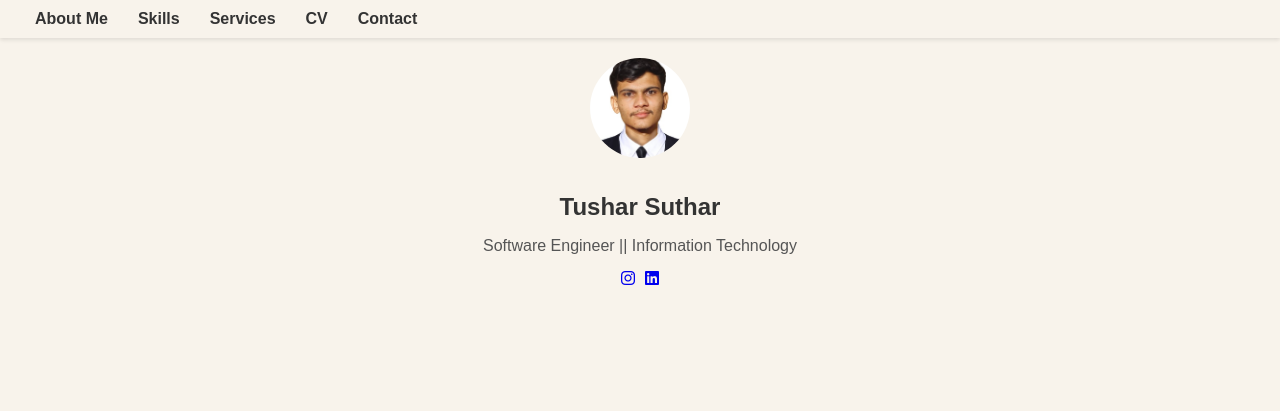
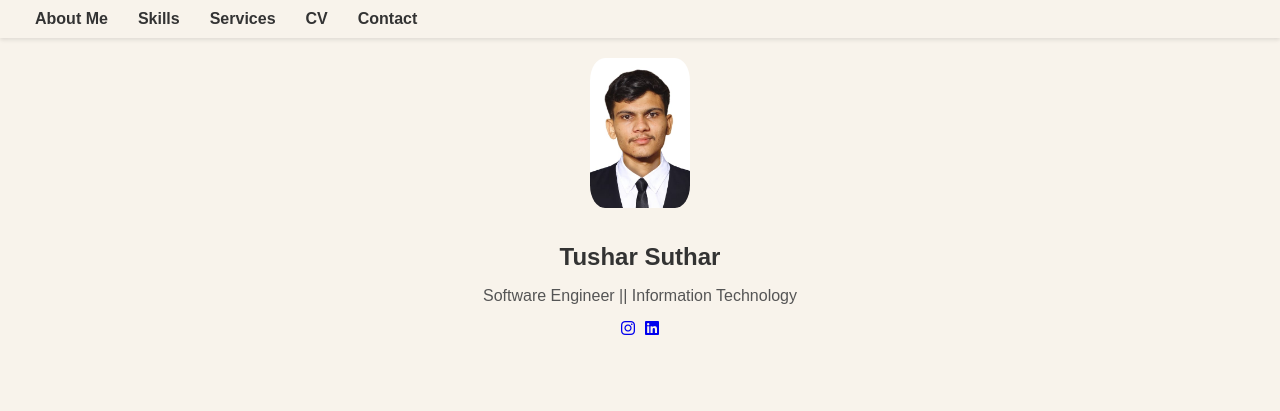
Before and after one commit to tusharsuthar108/Tushar_portfolio, a website: page index.html in a window 1280 px wide. Drawn offline with Linux system fonts and the light colour scheme.

Commit message:
style.css

```diff
--- a/style.css
+++ b/style.css
@@ -1,3 +1,13 @@
+/* General Styles */
+body {
+    font-family: Arial, sans-serif;
+    margin: 0;
+    padding: 0;
+    background-color: #f8f3eb;
+    color: #333;
+    scroll-behavior: smooth; /* Smooth scrolling for anchor links */
+}
+
 /* Navbar Styles */
 .navbar {
     background-color: #f8f3eb;
@@ -50,11 +60,6 @@
     color: #007acc;
 }
 
-/* Sticky Navbar for Scroll */
-body {
-    scroll-behavior: smooth;
-}
-
 /* Responsive Styles */
 @media (max-width: 768px) {
     .navbar-menu {
@@ -83,15 +88,6 @@ body {
     }
 }
 
-/* General Styles */
-body {
-    font-family: Arial, sans-serif;
-    margin: 0;
-    padding: 0;
-    background-color: #f8f3eb;
-    color: #333;
-}
-
 /* Portfolio Container */
 .portfolio-container {
     max-width: 600px;
@@ -102,13 +98,13 @@ body {
 
 /* Profile Section */
 .profile-section {
-    margin-bottom: 30px;
+    margin-bottom: 50px;
 }
 
 .profile-pic {
     width: 100px;
-    height: 100px;
-    border-radius: 100%;
+    height: 150px;
+    border-radius: 15%;
     object-fit: cover;
     margin-bottom: 15px;
 }
```
